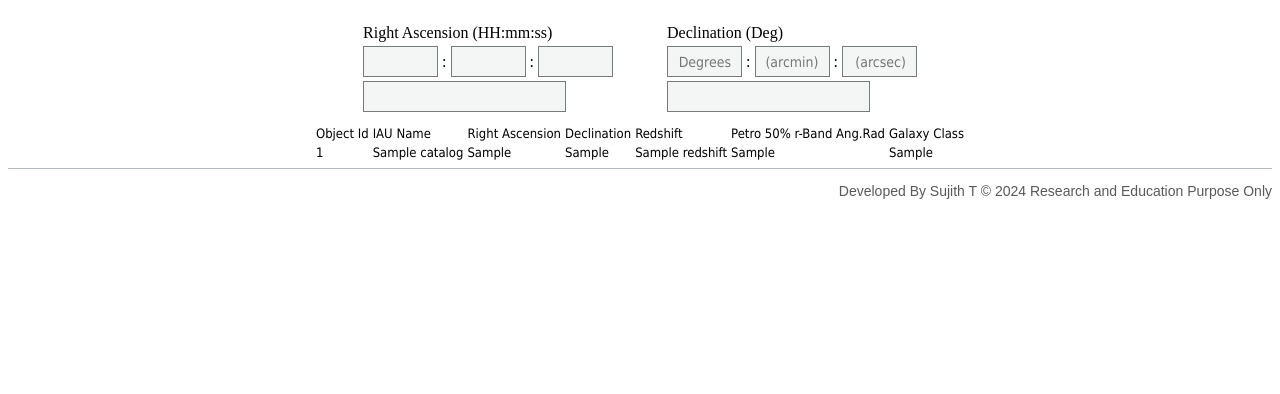
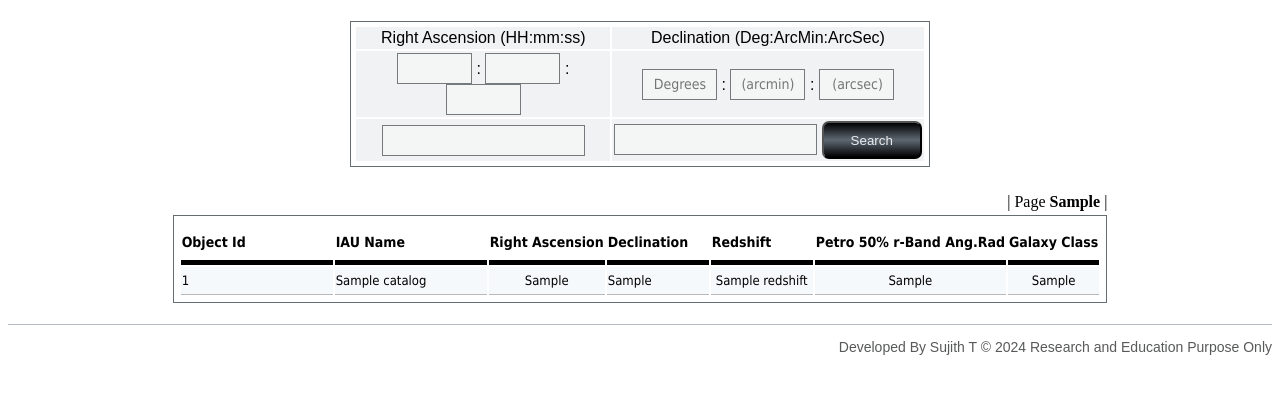
Before and after one commit to sujith-t/citizengalaxy, a Django app: template templates/catalog.html in a window 1280 px wide. Shown: the part 79-473 px from the top of the page. Run offline with Django 4.2, Linux system fonts and the light colour scheme; the template is opened without the code that fills it: most values are stand-ins (such as "Sample title", 1, 10 or a date in 2020).

Commit message:
catalog page UI and pagination functions with data

```diff
--- a/static/css/style.css
+++ b/static/css/style.css
@@ -184,9 +184,41 @@ footer {
 }
 
 .catalog-tbl {
+    border: 1px solid #656d71;
     margin-right: auto;
     margin-left: auto;
     padding: 5px;
     font-family: Tahoma, ui-rounded;
     font-size: 13px;
 }
+
+.catalog-tbl .header {
+    border-bottom: 5px solid #000000;
+    height: 35px;
+    font-size: 14px;
+    font-weight: bold;
+}
+
+.catalog-tbl td {
+    height: 25px;
+    border-bottom:  1px solid #b9baba;
+}
+
+.search-box {
+    border: 1px solid #656d71;
+    padding: 3px;
+    font-family: Arial, Helvetica, sans-serif;
+    height: 35px;
+}
+
+.search-box tr {
+    background-color: #f1f2f3;
+}
+
+.btn {
+    background-image: linear-gradient(#000000, #5e6872, #000000);
+    height: 38px;
+    width: 100px;
+    border-radius: 7px;
+    color: #eaedf0;
+}
--- a/templates/catalog.html
+++ b/templates/catalog.html
@@ -1,47 +1,61 @@
 {% include "header.html" %}
+{% load static %}
+<script src="{% static 'js/catalog.js' %}"></script>
 <br />
 <table align="center">
     <tr>
-        <td>
-            <form action="/catalog">
-                <table>
+        <td align="center">
+            <form action="/catalog" method="post">
+                {% csrf_token %}
+                <table class="search-box" cellpadding="2">
                     <tr>
-                        <td width="300">Right Ascension (HH:mm:ss)<input type="hidden" name="search_option" value="ra_dec"/></td>
-                        <td>Declination (Deg)</td>
+                        <td width="250" align="center">Right Ascension (HH:mm:ss)<input type="hidden" name="search_option" value="ra_dec"/></td>
+                        <td align="center">Declination (Deg:ArcMin:ArcSec)</td>
                     </tr>
                     <tr>
-                        <td><input size="5" class="txt numeric" id="hour"/> : <input size="5" class="txt numeric" id="minutes" /> : <input size="5" class="txt numeric" id="seconds"/></td>
-                        <td><input size="5" class="txt numeric" id="deg" placeholder="Degrees"/> : <input size="5" class="txt numeric" id="arc_min" placeholder="(arcmin)" /> : <input size="5" class="txt numeric" id="arc_sec" placeholder="(arcsec)" /></td>
+                        <td align="center"><input size="5" class="txt numeric ra-set" id="hour" maxlength="2"/> : <input size="5" class="txt numeric ra-set" id="minutes" maxlength="2" /> : <input size="5" class="txt numeric ra-set" id="seconds"/></td>
+                        <td align="center"><input size="5" class="txt numeric dec-set" id="deg" placeholder="Degrees" maxlength="3"/> : <input size="5" class="txt numeric dec-set" id="arc_min" placeholder="(arcmin)" maxlength="2" /> : <input size="5" class="txt numeric dec-set" id="arc_sec" placeholder="(arcsec)" maxlength="5" /></td>
                     </tr>
                     <tr>
-                        <td><input size="25" class="txt numeric" id="ra" name="ra" /></td>
-                        <td><input size="25" class="txt numeric" id="dec" name="dec" /></td>
+                        <td align="center"><input size="25" class="txt numeric" id="ra" name="ra" /></td>
+                        <td align="center"><input size="25" class="txt numeric" id="dec" name="dec" />&nbsp;<button class="btn">Search</button></td>
                     </tr>
                 </table>
             </form>
         </td>
     </tr>
-</table>
+    <tr>
+        <td colspan="2">&nbsp;</td>
+    </tr>
+    <tr>
+        <td colspan="2" align="right">{% if page_no > 1 %} <a href="?page={{page_no|add:'-1'}}">Previous</a> {% endif %} | Page  <b>{{page_no}}</b> | {% if page_no < total_pages %}<a href="?page={{page_no|add:'1'}}">Next</a>{% endif %}</td>
+    </tr>
+    <tr>
+        <td colspan="2">
             <table class="catalog-tbl">
                 <tr>
-        <td>Object Id</td>
-        <td>IAU Name</td>
-        <td>Right Ascension</td>
-        <td>Declination</td>
-        <td>Redshift</td>
-        <td>Petro 50% r-Band Ang.Rad</td>
-        <td>Galaxy Class</td>
+                    <td width="150" class="header">Object Id</td>
+                    <td width="150" class="header">IAU Name</td>
+                    <td class="header">Right Ascension</td>
+                    <td width="100" class="header">Declination</td>
+                    <td width="100" class="header">Redshift</td>
+                    <td class="header">Petro 50% r-Band Ang.Rad</td>
+                    <td class="header">Galaxy Class</td>
                 </tr>
                 {% for item in catalog %}
-    <tr>
+                <tr bgcolor="#f6f9fb">
                     <td>{{item.catalog.obj_id}}</td>
                     <td>{{item.catalog.iauname}}</td>
-        <td>{{item.catalog.ra_string}}</td>
+                    <td align="center">{{item.catalog.ra_string}}</td>
                     <td>{{item.catalog.dec_string}}</td>
-        <td>{{item.redshift}}</td>
-        <td>{{item.petror50_r}}</td>
-        <td>{{item.catalog.obj_class}}</td>
+                    <td align="center">{{item.redshift}}</td>
+                    <td align="center">{{item.petror50_r}}</td>
+                    <td align="center">{{item.catalog.obj_class}}</td>
                 </tr>
                 {% endfor %}
             </table>
+        </td>
+    </tr>
+</table>
+<br />
 {% include "footer.html" %}
--- a/webapp/service/search.py
+++ b/webapp/service/search.py
@@ -16,7 +16,7 @@ class GalaxyLocatorServiceImpl:
         paginator = Paginator(query_sets, self.default_page_size)
         page = paginator.page(page_no)
 
-        return page.object_list
+        return paginator.num_pages, page.object_list
 
     def get_details(self, obj_id):
         pass
```
Also changed, not shown: static/js/catalog.js (added, +99 -0 lines), webapp/views.py (+10 -3 lines). Lines whose indentation alone changed are shown as unchanged.
